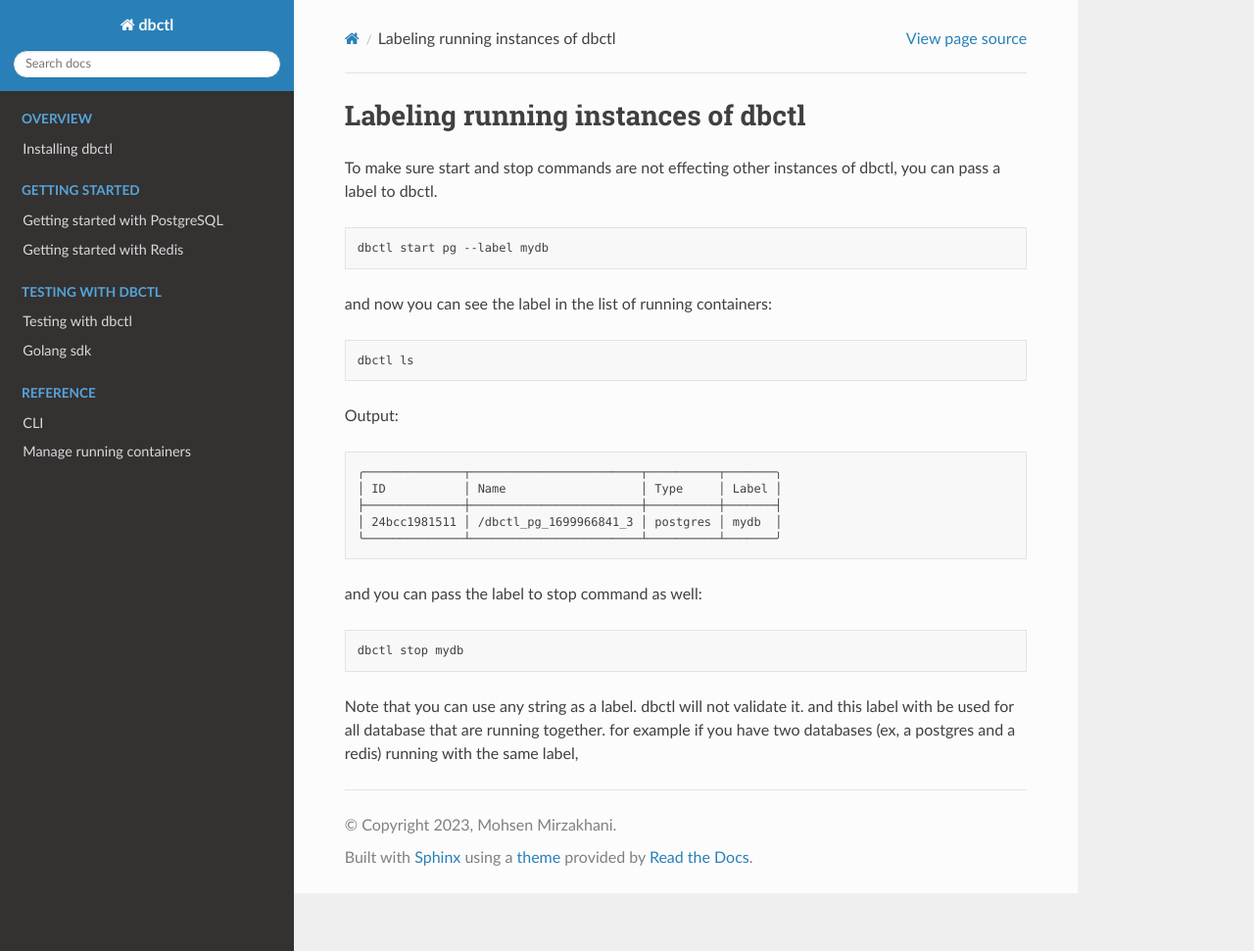
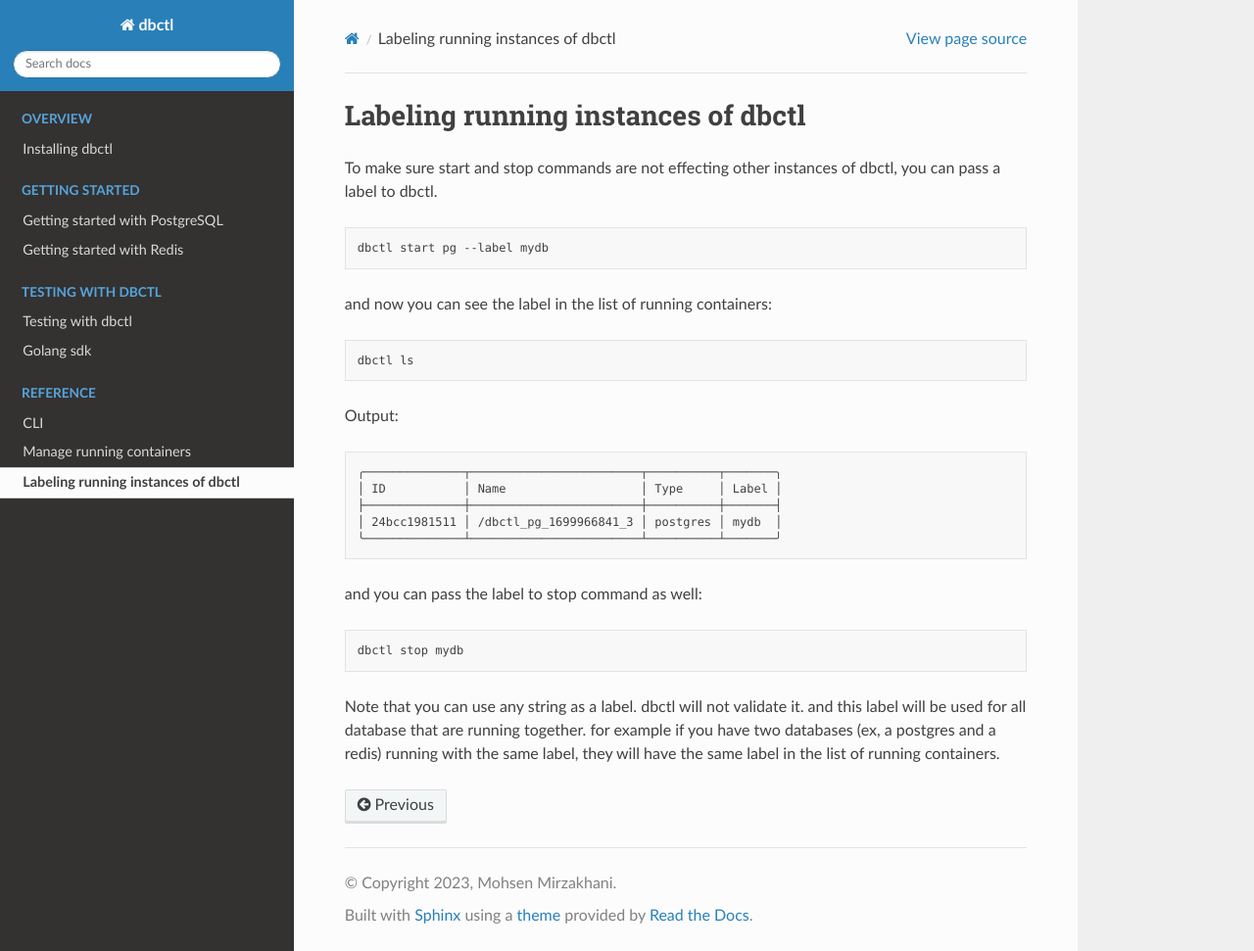
Before and after one commit to mirzakhany/dbctl, a Sphinx documentation site: the page built from docs/reference/labels.md, in a window 1280 px wide and 971 px high. Shown: the whole window at 98% size. Built offline with Sphinx 7.4.7 and the Read the Docs theme 2.0.0, drawn with Linux system fonts in a browser that asks for light colours.

Commit message:
update docs

````diff
--- a/docs/conf.py
+++ b/docs/conf.py
@@ -26,6 +26,11 @@ extensions = [
 templates_path = ['_templates']
 exclude_patterns = ['_build', '_venv', 'Thumbs.db', '.DS_Store']
 
+source_suffix = {
+    '.rst': 'restructuredtext',
+    '.txt': 'markdown',
+    '.md': 'markdown',
+}
 
 # -- Options for HTML output -------------------------------------------------
 # https://www.sphinx-doc.org/en/master/usage/configuration.html#options-for-html-output
--- a/docs/index.rst
+++ b/docs/index.rst
@@ -75,3 +75,4 @@ Instructions
 
    reference/cli.md
    reference/manage.md
+   reference/labels.md
--- a/docs/reference/labels.md
+++ b/docs/reference/labels.md
@@ -28,5 +28,6 @@ and you can pass the label to stop command as well:
 dbctl stop mydb
 ```
 
-Note that you can use any string as a label. dbctl will not validate it. and this label with be used for all
-database that are running together. for example if you have two databases (ex, a postgres and a redis) running with the same label,
+Note that you can use any string as a label. dbctl will not validate it. and this label will be used for all
+database that are running together.
+for example if you have two databases (ex, a postgres and a redis) running with the same label, they will have the same label in the list of running containers.
````
Also changed, not shown: docs/getting-started/postgres.md (+0 -2 lines), docs/getting-started/redis.md (+0 -1 lines).
